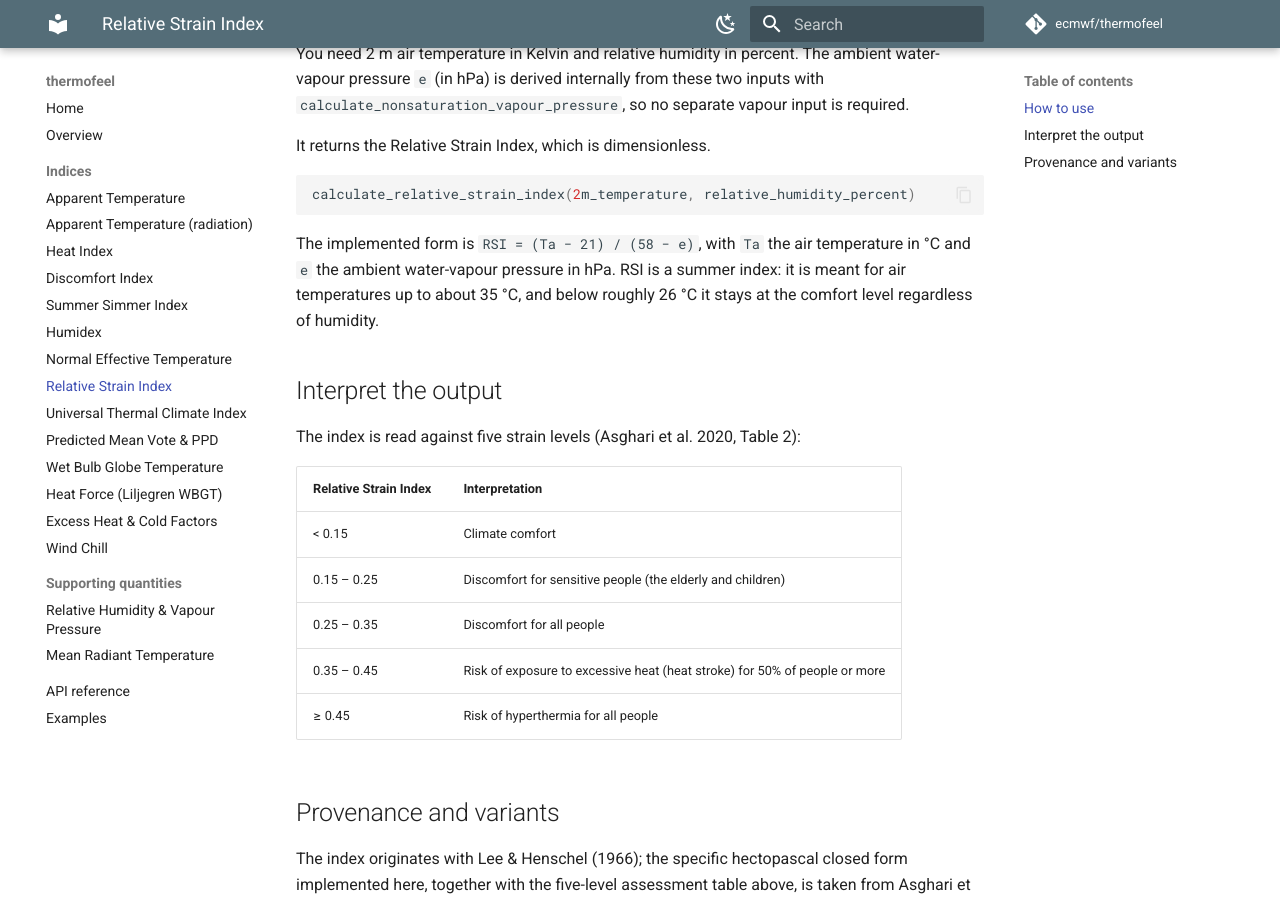
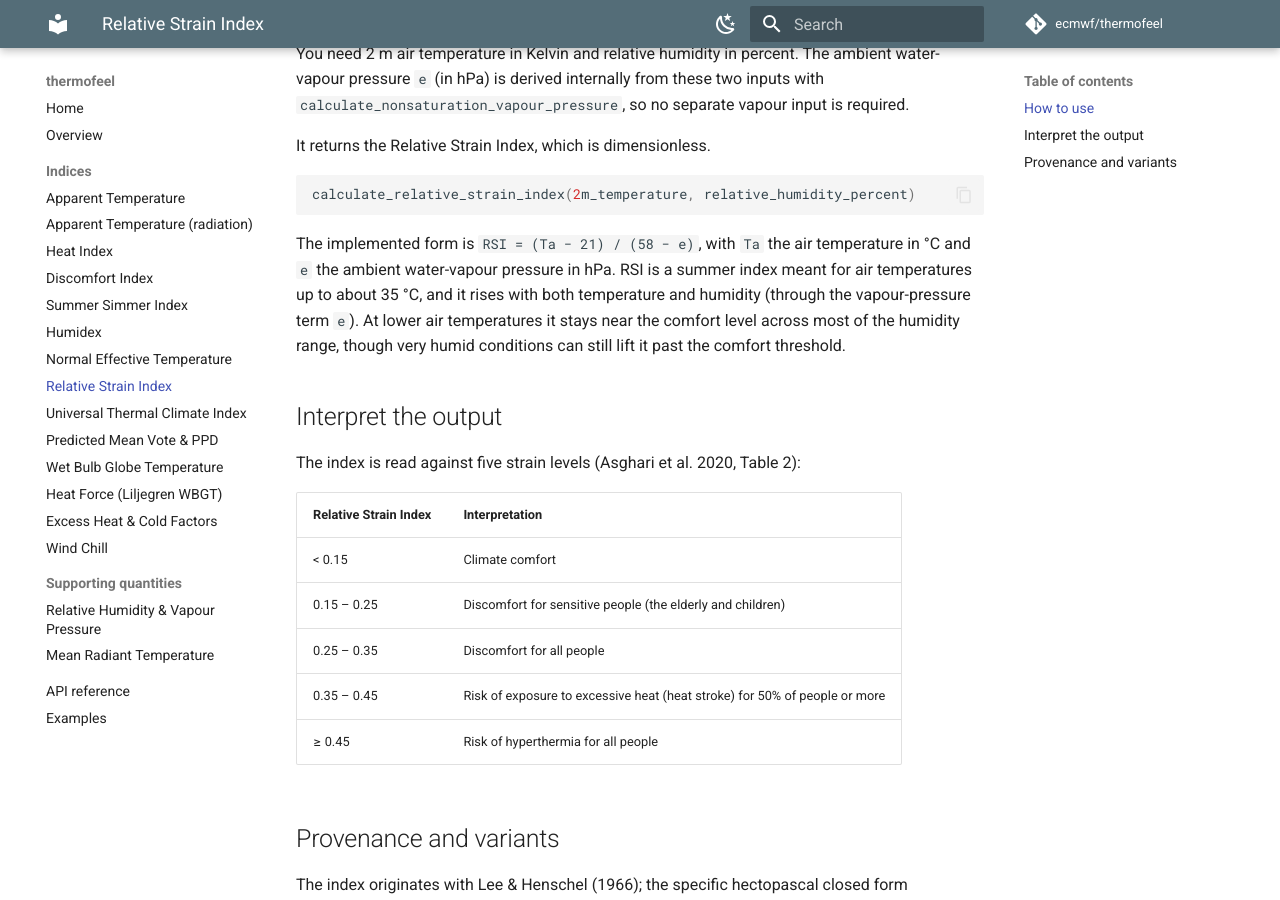
Before and after one commit to ecmwf/thermofeel, an MkDocs documentation site: the page built from docs/guide/relativestrainindex.md, in a window 1280 px wide and 900 px high, scrolled down 518 px. Built offline with MkDocs 1.6.1 and Material for MkDocs 9.7.7, drawn with Linux system fonts in a browser that asks for light colours; comment, search, counter and statistics services are not loaded.

Commit message:
docs: correct over-strong interpretation claims (PMV range, RSI humidity)
- PMV docstring: the -3..+3 thermal-sensation scale is the interpretation
  scale, not an output bound; note the index is unbounded/not clamped
  (ISO recommends use within about +/-2).
- RSI guide: RSI rises with humidity via the vapour-pressure term, so the
  'below ~26 C stays comfort regardless of humidity' claim is wrong at high
  RH; reword to reflect the humidity dependence. Addresses Copilot on #55.

```diff
--- a/docs/guide/relativestrainindex.md
+++ b/docs/guide/relativestrainindex.md
@@ -29,8 +29,10 @@ calculate_relative_strain_index(2m_temperature, relative_humidity_percent)
 
 The implemented form is `RSI = (Ta − 21) / (58 − e)`, with `Ta` the air
 temperature in °C and `e` the ambient water-vapour pressure in hPa. RSI is a
-summer index: it is meant for air temperatures up to about 35 °C, and below
-roughly 26 °C it stays at the comfort level regardless of humidity.
+summer index meant for air temperatures up to about 35 °C, and it rises with
+both temperature and humidity (through the vapour-pressure term `e`). At lower
+air temperatures it stays near the comfort level across most of the humidity
+range, though very humid conditions can still lift it past the comfort threshold.
 
 ## Interpret the output
 
```
Also changed, not shown: 1 other file.
